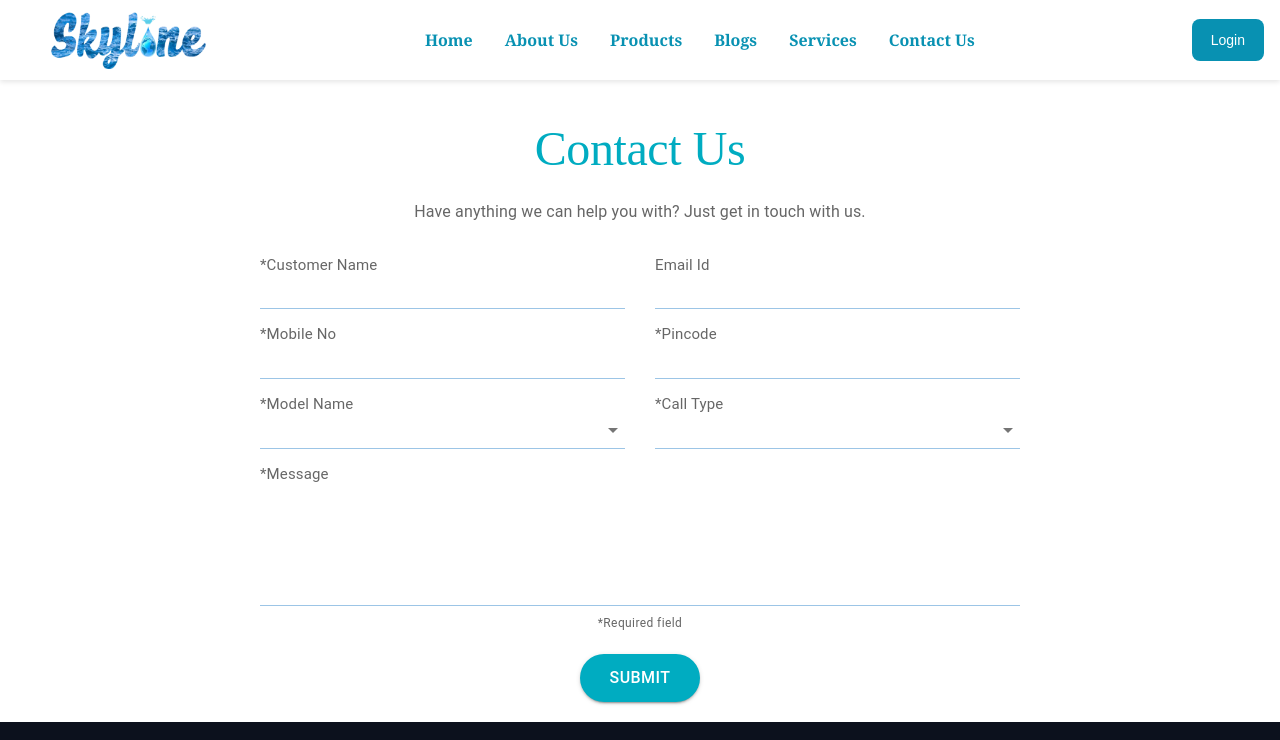
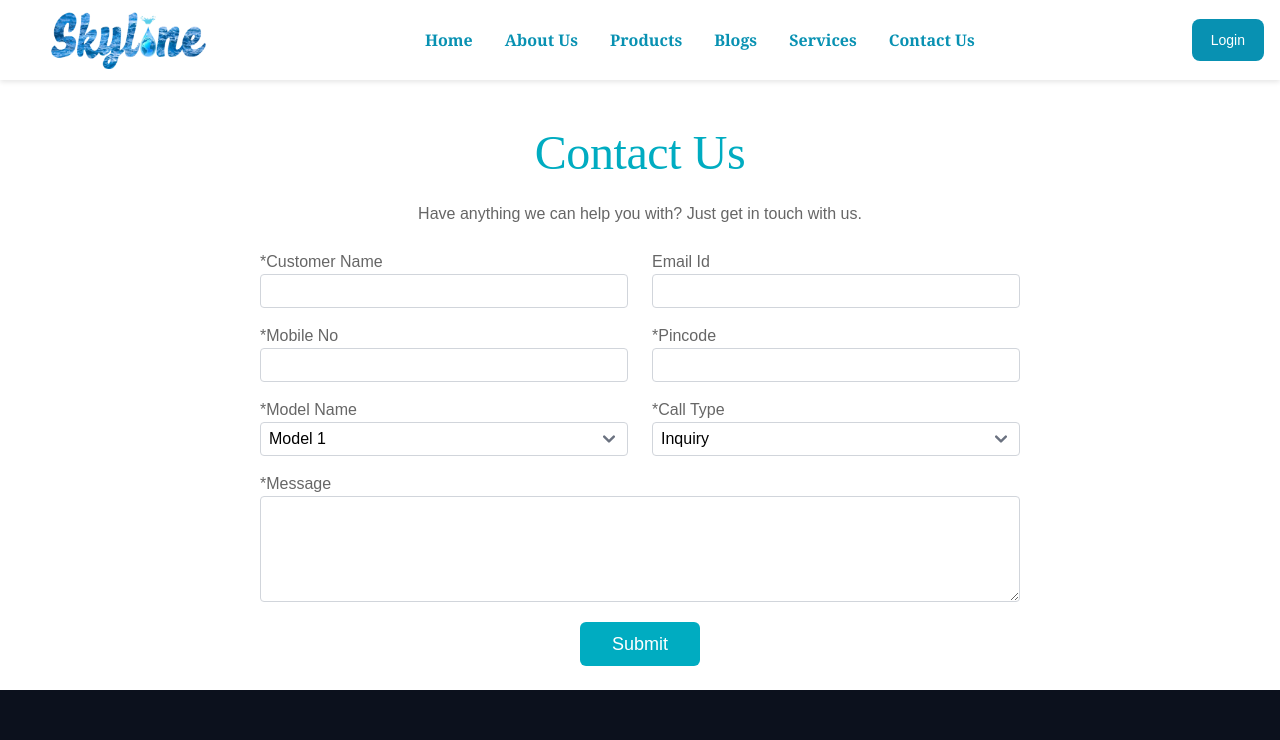
Before and after one commit to Gigatorb-Software/water-management, a React (Vite) app in the folder client/: page /contact in a window 1280 px wide. Shown: the top 740 px of the page. Built offline with nearby package versions, Linux system fonts and the light colour scheme.

Commit message:
ui changes

```diff
--- a/client/package.json
+++ b/client/package.json
@@ -25,6 +25,7 @@
     "react": "^18.3.1",
     "react-calendar": "^5.1.0",
     "react-dom": "^18.3.1",
+    "react-hot-toast": "^2.4.1",
     "react-router-dom": "^6.26.2",
     "react-toastify": "^10.0.5",
     "recharts": "^2.13.3",
--- a/client/src/App.tsx
+++ b/client/src/App.tsx
@@ -19,10 +19,13 @@ import AdminDashboard from "./pages/adminView/AdminDashboard";
 import AddProduct from "./pages/adminView/AddProduct";
 import AdminServices from "./pages/adminView/AdminServices";
 import AddTechnician from "./pages/adminView/AddTechnician";
+import {Toaster} from "react-hot-toast"
+
 
 function App() {
   return (
     <BrowserRouter>
+    <Toaster />
       <Routes>
         <Route element={<Layout />}>
           <Route path="/" element={<Home />} />
--- a/client/src/pages/Home/Contact.tsx
+++ b/client/src/pages/Home/Contact.tsx
@@ -1,27 +1,29 @@
-import React from 'react';
-import { TextField, Button, MenuItem, Typography, Box } from '@mui/material';
-import { useFormik } from 'formik';
-import * as Yup from 'yup';
+import React from "react";
+import { TextField, Button, MenuItem, Typography, Box } from "@mui/material";
+import { useFormik } from "formik";
+import * as Yup from "yup";
 
 const ContactUsForm: React.FC = () => {
   const formik = useFormik({
     initialValues: {
-      customerName: '',
-      email: '',
-      mobileNo: '',
-      pincode: '',
-      modelName: '',
-      callType: '',
-      message: '',
+      customerName: "",
+      email: "",
+      mobileNo: "",
+      pincode: "",
+      modelName: "",
+      callType: "",
+      message: "",
     },
     validationSchema: Yup.object({
-      customerName: Yup.string().required('Required'),
-      email: Yup.string().email('Invalid email address').required('Required'),
-      mobileNo: Yup.string().matches(/^[0-9]{10}$/, 'Must be 10 digits').required('Required'),
-      pincode: Yup.string().required('Required'),
-      modelName: Yup.string().required('Required'),
-      callType: Yup.string().required('Required'),
-      message: Yup.string().required('Required'),
+      customerName: Yup.string().required("Required"),
+      email: Yup.string().email("Invalid email address").required("Required"),
+      mobileNo: Yup.string()
+        .matches(/^[0-9]{10}$/, "Must be 10 digits")
+        .required("Required"),
+      pincode: Yup.string().required("Required"),
+      modelName: Yup.string().required("Required"),
+      callType: Yup.string().required("Required"),
+      message: Yup.string().required("Required"),
     }),
     onSubmit: (values) => {
       console.log(values);
@@ -29,11 +31,8 @@ const ContactUsForm: React.FC = () => {
   });
 
   return (
-    <Box sx={{ maxWidth: 800, margin: '0 auto', padding: '20px', textAlign: 'center' }}>
-      {/* <Typography variant="h4" sx={{ color: '#00acc1', fontWeight: 700, marginBottom: '10px' }}>
-        Contact Us
-      </Typography> */}
-
+    <div className="max-w-[800px] mx-auto p-5 text-center my-1 ">
+      {/* <h4 className="text-[#00acc1] font-bold mb-0 text-3xl">Contact Us</h4> */}
       <Typography
           variant="h2"
           sx={{
@@ -48,193 +47,365 @@ const ContactUsForm: React.FC = () => {
         >
           Contact Us
         </Typography>
-
-      <Typography variant="subtitle1" sx={{ color: '#666', marginBottom: '30px' }}>
+      <p className="text-[#666] mb-6">
         Have anything we can help you with? Just get in touch with us.
-      </Typography>
-      <form onSubmit={formik.handleSubmit}>
-        <Box
-          sx={{
-            display: 'flex',
-            flexWrap: 'wrap',
-            gap: '16px',
-            justifyContent: 'space-between',
-          }}
-        >
-          <TextField
-            fullWidth
-            variant="standard"
+      </p>
+      <form>
+  {/* Row 1 */}
+  <div className="flex flex-wrap md:flex-nowrap justify-between mb-4 gap-6">
+    <div className="flex flex-col w-full md:min-w-[48%] mb-4 md:mb-0">
+      <label htmlFor="customerName" className="flex justify-start text-[#666]">
+        *Customer Name
+      </label>
+      <input
+        type="text"
         id="customerName"
         name="customerName"
-            label="*Customer Name"
-            InputLabelProps={{ shrink: true, sx: { fontSize: '1.25rem' } }} // Increase label font size
-            InputProps={{ sx: { fontSize: '1.25rem' } }} // Increase input text size
+        className="w-full border border-gray-300 rounded px-2 py-1"
         value={formik.values.customerName}
         onChange={formik.handleChange}
         onBlur={formik.handleBlur}
-            error={formik.touched.customerName && Boolean(formik.errors.customerName)}
-            helperText={formik.touched.customerName && formik.errors.customerName}
-            sx={{
-              flex: '0 1 48%',
-              '& .MuiInput-underline:before': {
-                borderBottomColor: '#9cc5e6',
-              },
-            }}
       />
-          <TextField
-            fullWidth
-            variant="standard"
+      {formik.touched.customerName && formik.errors.customerName && (
+        <p className="text-red-500 text-sm text-start">
+          {formik.errors.customerName}
+        </p>
+      )}
+    </div>
+    <div className="flex flex-col w-full md:min-w-[48%]">
+      <label htmlFor="email" className="flex justify-start text-[#666]">
+        Email Id
+      </label>
+      <input
+        type="email"
         id="email"
         name="email"
-            label="Email Id"
-            InputLabelProps={{ shrink: true, sx: { fontSize: '1.25rem' } }} // Increase label font size
-            InputProps={{ sx: { fontSize: '1.25rem' } }} // Increase input text size
+        className="w-full border border-gray-300 rounded px-2 py-1"
         value={formik.values.email}
         onChange={formik.handleChange}
         onBlur={formik.handleBlur}
-            error={formik.touched.email && Boolean(formik.errors.email)}
-            helperText={formik.touched.email && formik.errors.email}
-            sx={{
-              flex: '0 1 48%',
-              '& .MuiInput-underline:before': {
-                borderBottomColor: '#9cc5e6',
-              },
-            }}
       />
-          <TextField
-            fullWidth
-            variant="standard"
+      {formik.touched.email && formik.errors.email && (
+        <p className="text-red-500 text-sm text-start">
+          {formik.errors.email}
+        </p>
+      )}
+    </div>
+  </div>
+
+  {/* Row 2 */}
+  <div className="flex flex-wrap md:flex-nowrap justify-between mb-4 gap-6">
+    <div className="flex flex-col w-full md:min-w-[48%] mb-4 md:mb-0">
+      <label htmlFor="mobileNo" className="flex justify-start text-[#666]">
+        *Mobile No
+      </label>
+      <input
+        type="text"
         id="mobileNo"
         name="mobileNo"
-            label="*Mobile No"
-            InputLabelProps={{ shrink: true, sx: { fontSize: '1.25rem' } }} // Increase label font size
-            InputProps={{ sx: { fontSize: '1.25rem' } }} // Increase input text size
+        className="w-full border border-gray-300 rounded px-2 py-1"
         value={formik.values.mobileNo}
         onChange={formik.handleChange}
         onBlur={formik.handleBlur}
-            error={formik.touched.mobileNo && Boolean(formik.errors.mobileNo)}
-            helperText={formik.touched.mobileNo && formik.errors.mobileNo}
-            sx={{
-              flex: '0 1 48%',
-              '& .MuiInput-underline:before': {
-                borderBottomColor: '#9cc5e6',
-              },
-            }}
       />
-          <TextField
-            fullWidth
-            variant="standard"
+      {formik.touched.mobileNo && formik.errors.mobileNo && (
+        <p className="text-red-500 text-sm text-start">
+          {formik.errors.mobileNo}
+        </p>
+      )}
+    </div>
+    <div className="flex flex-col w-full md:min-w-[48%]">
+      <label htmlFor="pincode" className="flex justify-start text-[#666]">
+        *Pincode
+      </label>
+      <input
+        type="text"
         id="pincode"
         name="pincode"
-            label="*Pincode"
-            InputLabelProps={{ shrink: true, sx: { fontSize: '1.25rem' } }} // Increase label font size
-            InputProps={{ sx: { fontSize: '1.25rem' } }} // Increase input text size
+        className="w-full border border-gray-300 rounded px-2 py-1"
         value={formik.values.pincode}
         onChange={formik.handleChange}
         onBlur={formik.handleBlur}
-            error={formik.touched.pincode && Boolean(formik.errors.pincode)}
-            helperText={formik.touched.pincode && formik.errors.pincode}
-            sx={{
-              flex: '0 1 48%',
-              '& .MuiInput-underline:before': {
-                borderBottomColor: '#9cc5e6',
-              },
-            }}
       />
-          <TextField
-            fullWidth
-            select
-            variant="standard"
+      {formik.touched.pincode && formik.errors.pincode && (
+        <p className="text-red-500 text-sm text-start">
+          {formik.errors.pincode}
+        </p>
+      )}
+    </div>
+  </div>
+
+  {/* Row 3 */}
+  <div className="flex flex-wrap md:flex-nowrap justify-between mb-4 gap-6">
+    <div className="flex flex-col w-full md:min-w-[48%] mb-4 md:mb-0">
+      <label htmlFor="modelName" className="flex justify-start text-[#666]">
+        *Model Name
+      </label>
+      <select
         id="modelName"
         name="modelName"
-            label="*Model Name"
-            InputLabelProps={{ shrink: true, sx: { fontSize: '1.25rem' } }} // Increase label font size
-            InputProps={{ sx: { fontSize: '1.25rem' } }} // Increase input text size
+        className="w-full border border-gray-300 rounded px-2 py-1"
         value={formik.values.modelName}
         onChange={formik.handleChange}
         onBlur={formik.handleBlur}
-            error={formik.touched.modelName && Boolean(formik.errors.modelName)}
-            helperText={formik.touched.modelName && formik.errors.modelName}
-            sx={{
-              flex: '0 1 48%',
-              '& .MuiInput-underline:before': {
-                borderBottomColor: '#9cc5e6',
-              },
-            }}
       >
-            <MenuItem value="Model 1">Model 1</MenuItem>
-            <MenuItem value="Model 2">Model 2</MenuItem>
-            <MenuItem value="Model 3">Model 3</MenuItem>
-          </TextField>
-          <TextField
-            fullWidth
-            select
-            variant="standard"
+        <option value="Model 1">Model 1</option>
+        <option value="Model 2">Model 2</option>
+        <option value="Model 3">Model 3</option>
+      </select>
+      {formik.touched.modelName && formik.errors.modelName && (
+        <p className="text-red-500 text-sm text-start">
+          {formik.errors.modelName}
+        </p>
+      )}
+    </div>
+    <div className="flex flex-col w-full md:min-w-[48%]">
+      <label htmlFor="callType" className="flex justify-start text-[#666]">
+        *Call Type
+      </label>
+      <select
         id="callType"
         name="callType"
-            label="*Call Type"
-            InputLabelProps={{ shrink: true, sx: { fontSize: '1.25rem' } }} // Increase label font size
-            InputProps={{ sx: { fontSize: '1.25rem' } }} // Increase input text size
+        className="w-full border border-gray-300 rounded px-2 py-1"
         value={formik.values.callType}
         onChange={formik.handleChange}
         onBlur={formik.handleBlur}
-            error={formik.touched.callType && Boolean(formik.errors.callType)}
-            helperText={formik.touched.callType && formik.errors.callType}
-            sx={{
-              flex: '0 1 48%',
-              '& .MuiInput-underline:before': {
-                borderBottomColor: '#9cc5e6',
-              },
-            }}
       >
-            <MenuItem value="Inquiry">Inquiry</MenuItem>
-            <MenuItem value="Complaint">Complaint</MenuItem>
-            <MenuItem value="Service Request">Service Request</MenuItem>
-          </TextField>
-          <TextField
-            fullWidth
-            variant="standard"
+        <option value="Inquiry">Inquiry</option>
+        <option value="Complaint">Complaint</option>
+        <option value="Service Request">Service Request</option>
+      </select>
+      {formik.touched.callType && formik.errors.callType && (
+        <p className="text-red-500 text-sm text-start">
+          {formik.errors.callType}
+        </p>
+      )}
+    </div>
+  </div>
+
+  {/* Full Width Textarea */}
+  <div className="flex flex-col mb-4">
+    <label htmlFor="message" className="flex justify-start text-[#666]">
+      *Message
+    </label>
+    <textarea
       id="message"
       name="message"
-            label="*Message"
-            multiline
-            rows={4}
-            InputLabelProps={{ shrink: true, sx: { fontSize: '1.25rem' } }} // Increase label font size
-            InputProps={{ sx: { fontSize: '1.25rem' } }} // Increase input text size
+      rows="4"
+      className="w-full border border-gray-300 rounded px-2 py-1"
       value={formik.values.message}
       onChange={formik.handleChange}
       onBlur={formik.handleBlur}
-            error={formik.touched.message && Boolean(formik.errors.message)}
-            helperText={formik.touched.message && formik.errors.message}
-            sx={{
-              width: '100%',
-              '& .MuiInput-underline:before': {
-                borderBottomColor: '#9cc5e6',
-              },
-            }}
     />
-        </Box>
-        <Typography variant="caption" sx={{ color: '#666', display: 'block', marginTop: '8px' }}>
-          *Required field
-        </Typography>
-        <Button
+    {formik.touched.message && formik.errors.message && (
+      <p className="text-red-500 text-sm text-start">
+        {formik.errors.message}
+      </p>
+    )}
+  </div>
+
+  {/* Submit Button */}
+  <button
     type="submit"
-          variant="contained"
-          sx={{
-            borderRadius: 50,
-            backgroundColor: '#00acc1',
-            padding: '10px 30px',
-            fontSize: '16px',
-            marginTop: '20px',
-            '&:hover': {
-              backgroundColor: '#00acc1',
-            },
-          }}
+    className="mt-1 px-8 py-2  rounded-md bg-[#00acc1] text-white text-lg hover:bg-[#00acc1]"
   >
     Submit
-        </Button>
+  </button>
 </form>
-    </Box>
+
+
+
+    </div>
+    // <Box sx={{ maxWidth: 800, margin: '0 auto', padding: '20px', textAlign: 'center' }}>
+    //   <Typography variant="h4" sx={{ color: '#00acc1', fontWeight: 700, marginBottom: '10px' }}>
+    //     Contact Us
+    //   </Typography>
+    //   <Typography variant="subtitle1" sx={{ color: '#666', marginBottom: '30px' }}>
+    //     Have anything we can help you with? Just get in touch with us.
+    //   </Typography>
+    //   <form onSubmit={formik.handleSubmit}>
+    //     <Box
+    //       sx={{
+    //         display: 'flex',
+    //         flexWrap: 'wrap',
+    //         gap: '16px',
+    //         justifyContent: 'space-between',
+    //       }}
+    //     >
+    //       <TextField
+    //         fullWidth
+    //         variant="standard"
+    //         id="customerName"
+    //         name="customerName"
+    //         label="*Customer Name"
+    //         InputLabelProps={{ shrink: true, sx: { fontSize: '1.25rem' } }} // Increase label font size
+    //         InputProps={{ sx: { fontSize: '1.25rem' } }} // Increase input text size
+    //         value={formik.values.customerName}
+    //         onChange={formik.handleChange}
+    //         onBlur={formik.handleBlur}
+    //         error={formik.touched.customerName && Boolean(formik.errors.customerName)}
+    //         helperText={formik.touched.customerName && formik.errors.customerName}
+    //         sx={{
+    //           flex: '0 1 48%',
+    //           '& .MuiInput-underline:before': {
+    //             borderBottomColor: '#9cc5e6',
+    //           },
+    //         }}
+    //       />
+    //       <TextField
+    //         fullWidth
+    //         variant="standard"
+    //         id="email"
+    //         name="email"
+    //         label="Email Id"
+    //         InputLabelProps={{ shrink: true, sx: { fontSize: '1.25rem' } }} // Increase label font size
+    //         InputProps={{ sx: { fontSize: '1.25rem' } }} // Increase input text size
+    //         value={formik.values.email}
+    //         onChange={formik.handleChange}
+    //         onBlur={formik.handleBlur}
+    //         error={formik.touched.email && Boolean(formik.errors.email)}
+    //         helperText={formik.touched.email && formik.errors.email}
+    //         sx={{
+    //           flex: '0 1 48%',
+    //           '& .MuiInput-underline:before': {
+    //             borderBottomColor: '#9cc5e6',
+    //           },
+    //         }}
+    //       />
+    //       <TextField
+    //         fullWidth
+    //         variant="standard"
+    //         id="mobileNo"
+    //         name="mobileNo"
+    //         label="*Mobile No"
+    //         InputLabelProps={{ shrink: true, sx: { fontSize: '1.25rem' } }} // Increase label font size
+    //         InputProps={{ sx: { fontSize: '1.25rem' } }} // Increase input text size
+    //         value={formik.values.mobileNo}
+    //         onChange={formik.handleChange}
+    //         onBlur={formik.handleBlur}
+    //         error={formik.touched.mobileNo && Boolean(formik.errors.mobileNo)}
+    //         helperText={formik.touched.mobileNo && formik.errors.mobileNo}
+    //         sx={{
+    //           flex: '0 1 48%',
+    //           '& .MuiInput-underline:before': {
+    //             borderBottomColor: '#9cc5e6',
+    //           },
+    //         }}
+    //       />
+    //       <TextField
+    //         fullWidth
+    //         variant="standard"
+    //         id="pincode"
+    //         name="pincode"
+    //         label="*Pincode"
+    //         InputLabelProps={{ shrink: true, sx: { fontSize: '1.25rem' } }} // Increase label font size
+    //         InputProps={{ sx: { fontSize: '1.25rem' } }} // Increase input text size
+    //         value={formik.values.pincode}
+    //         onChange={formik.handleChange}
+    //         onBlur={formik.handleBlur}
+    //         error={formik.touched.pincode && Boolean(formik.errors.pincode)}
+    //         helperText={formik.touched.pincode && formik.errors.pincode}
+    //         sx={{
+    //           flex: '0 1 48%',
+    //           '& .MuiInput-underline:before': {
+    //             borderBottomColor: '#9cc5e6',
+    //           },
+    //         }}
+    //       />
+    //       <TextField
+    //         fullWidth
+    //         select
+    //         variant="standard"
+    //         id="modelName"
+    //         name="modelName"
+    //         label="*Model Name"
+    //         InputLabelProps={{ shrink: true, sx: { fontSize: '1.25rem' } }} // Increase label font size
+    //         InputProps={{ sx: { fontSize: '1.25rem' } }} // Increase input text size
+    //         value={formik.values.modelName}
+    //         onChange={formik.handleChange}
+    //         onBlur={formik.handleBlur}
+    //         error={formik.touched.modelName && Boolean(formik.errors.modelName)}
+    //         helperText={formik.touched.modelName && formik.errors.modelName}
+    //         sx={{
+    //           flex: '0 1 48%',
+    //           '& .MuiInput-underline:before': {
+    //             borderBottomColor: '#9cc5e6',
+    //           },
+    //         }}
+    //       >
+    //         <MenuItem value="Model 1">Model 1</MenuItem>
+    //         <MenuItem value="Model 2">Model 2</MenuItem>
+    //         <MenuItem value="Model 3">Model 3</MenuItem>
+    //       </TextField>
+    //       <TextField
+    //         fullWidth
+    //         select
+    //         variant="standard"
+    //         id="callType"
+    //         name="callType"
+    //         label="*Call Type"
+    //         InputLabelProps={{ shrink: true, sx: { fontSize: '1.25rem' } }} // Increase label font size
+    //         InputProps={{ sx: { fontSize: '1.25rem' } }} // Increase input text size
+    //         value={formik.values.callType}
+    //         onChange={formik.handleChange}
+    //         onBlur={formik.handleBlur}
+    //         error={formik.touched.callType && Boolean(formik.errors.callType)}
+    //         helperText={formik.touched.callType && formik.errors.callType}
+    //         sx={{
+    //           flex: '0 1 48%',
+    //           '& .MuiInput-underline:before': {
+    //             borderBottomColor: '#9cc5e6',
+    //           },
+    //         }}
+    //       >
+    //         <MenuItem value="Inquiry">Inquiry</MenuItem>
+    //         <MenuItem value="Complaint">Complaint</MenuItem>
+    //         <MenuItem value="Service Request">Service Request</MenuItem>
+    //       </TextField>
+    //       <TextField
+    //         fullWidth
+    //         variant="standard"
+    //         id="message"
+    //         name="message"
+    //         label="*Message"
+    //         multiline
+    //         rows={4}
+    //         InputLabelProps={{ shrink: true, sx: { fontSize: '1.25rem' } }} // Increase label font size
+    //         InputProps={{ sx: { fontSize: '1.25rem' } }} // Increase input text size
+    //         value={formik.values.message}
+    //         onChange={formik.handleChange}
+    //         onBlur={formik.handleBlur}
+    //         error={formik.touched.message && Boolean(formik.errors.message)}
+    //         helperText={formik.touched.message && formik.errors.message}
+    //         sx={{
+    //           width: '100%',
+    //           '& .MuiInput-underline:before': {
+    //             borderBottomColor: '#9cc5e6',
+    //           },
+    //         }}
+    //       />
+    //     </Box>
+    //     <Typography variant="caption" sx={{ color: '#666', display: 'block', marginTop: '8px' }}>
+    //       *Required field
+    //     </Typography>
+    //     <Button
+    //       type="submit"
+    //       variant="contained"
+    //       sx={{
+    //         borderRadius: 50,
+    //         backgroundColor: '#00acc1',
+    //         padding: '10px 30px',
+    //         fontSize: '16px',
+    //         marginTop: '20px',
+    //         '&:hover': {
+    //           backgroundColor: '#00acc1',
+    //         },
+    //       }}
+    //     >
+    //       Submit
+    //     </Button>
+    //   </form>
+    // </Box>
   );
 };
 
--- a/client/src/pages/Login/Login.tsx
+++ b/client/src/pages/Login/Login.tsx
@@ -4,6 +4,7 @@ import { useFormik } from "formik";
 import * as Yup from "yup";
 import axios from "axios";
 import { apiSignIn } from "../../services/AuthenticationAPIs/authenticationService";
+import toast from "react-hot-toast";
 
 const Login = () => {
   // Initialize useNavigate
@@ -36,6 +37,8 @@ const Login = () => {
         localStorage.setItem("roleId", res?.data?.roleId);
         localStorage.setItem("userId", res?.data?.userId);
         localStorage.setItem("token", res?.data?.token);
+      toast.success(res.data.message);
+
 
         switch (res?.data?.roleId) {
           case 1:
@@ -50,6 +53,7 @@ const Login = () => {
         }
       } catch (error) {
         console.log("Error:", error);
+        toast.error(error.response.data.message);
       }
     },
   });
```
Also changed, not shown: client/src/pages/Service/ServiceForm.tsx (+9 -15 lines), client/src/pages/Signup/Signup.tsx (+7 -3 lines), client/src/pages/adminView/AddProduct.tsx (+8 -2 lines), client/src/pages/adminView/AdminDashboard.tsx (+10 -47 lines), client/src/pages/adminView/AdminServices.tsx (+7 -2 lines), client/src/pages/adminView/AdminSideBar.tsx (+5 -3 lines), 1 other file (tests, documents, lock files or other folders). Lines whose indentation alone changed are shown as unchanged.
